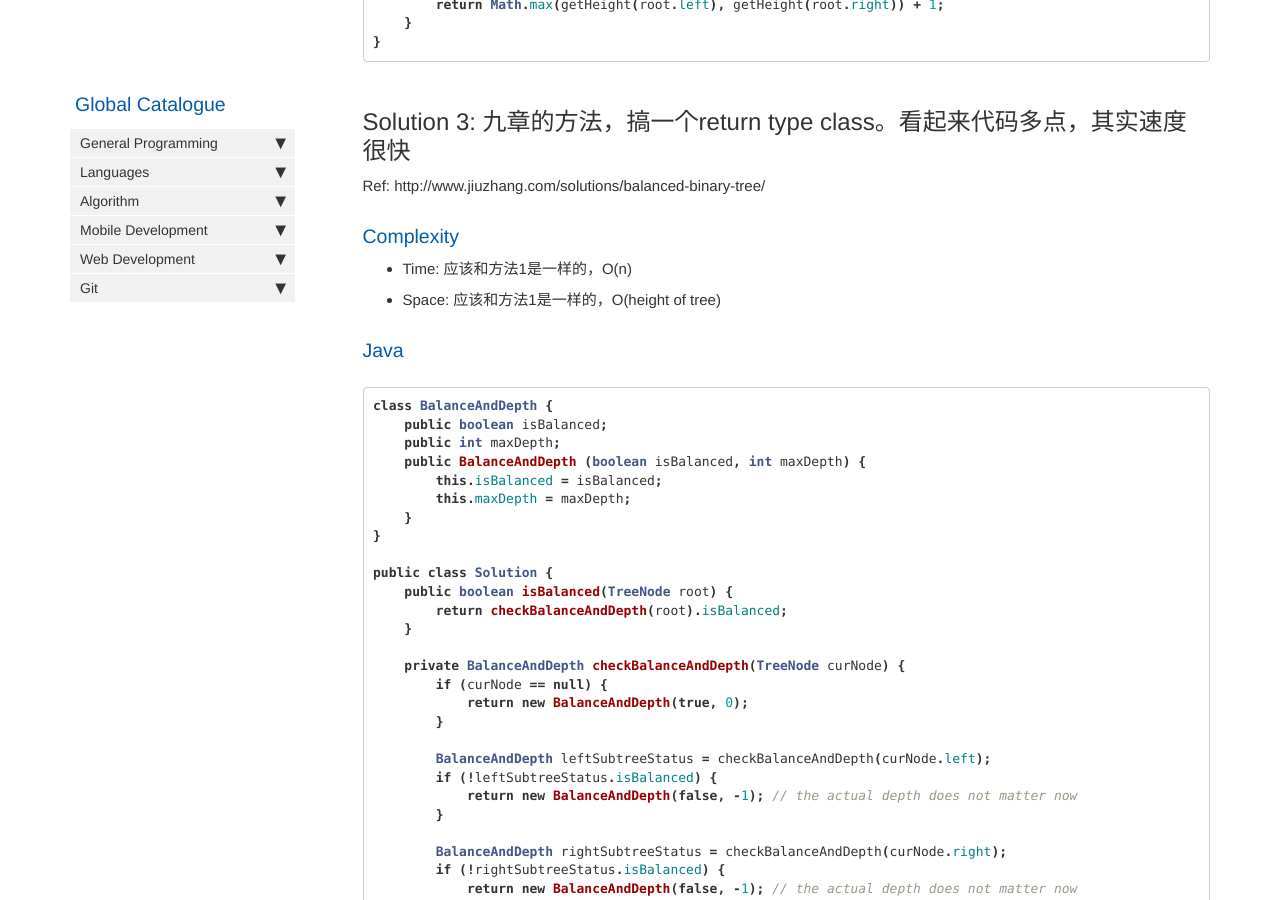
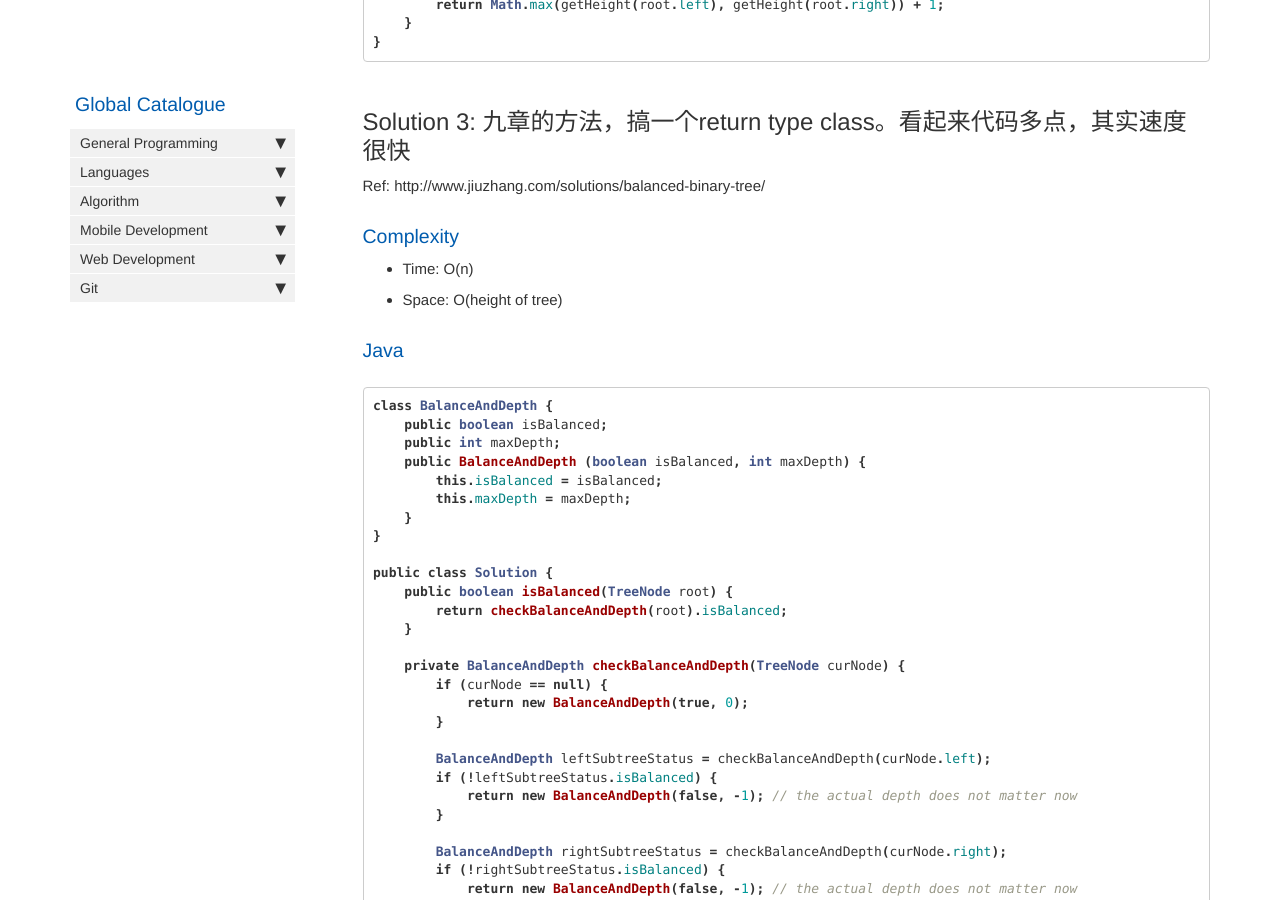
Before and after one commit to HungryOrc/hungryorc.github.io, a Jekyll site: the page built from pages/algorithm/algorithm_balanced_binary_tree.md, in a window 1280 px wide and 900 px high, scrolled down 2463 px. Built offline with Jekyll 4.4.1, drawn with Linux system fonts in a browser that asks for light colours; nearby versions of some CDN libraries; comment, search, counter and statistics services are not loaded.

Commit message:
Update algorithm_balanced_binary_tree.md

````diff
--- a/pages/algorithm/algorithm_balanced_binary_tree.md
+++ b/pages/algorithm/algorithm_balanced_binary_tree.md
@@ -117,8 +117,8 @@ class Solution {
 Ref: http://www.jiuzhang.com/solutions/balanced-binary-tree/
 
 ### Complexity
-* Time: 应该和方法1是一样的，O(n)
-* Space: 应该和方法1是一样的，O(height of tree)
+* Time: O(n)
+* Space: O(height of tree)
 
 ### Java
 ```java
````
